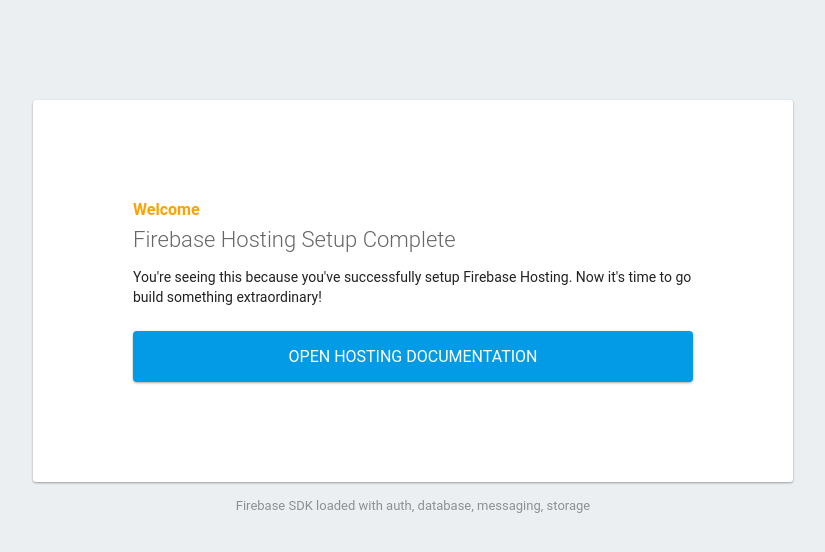
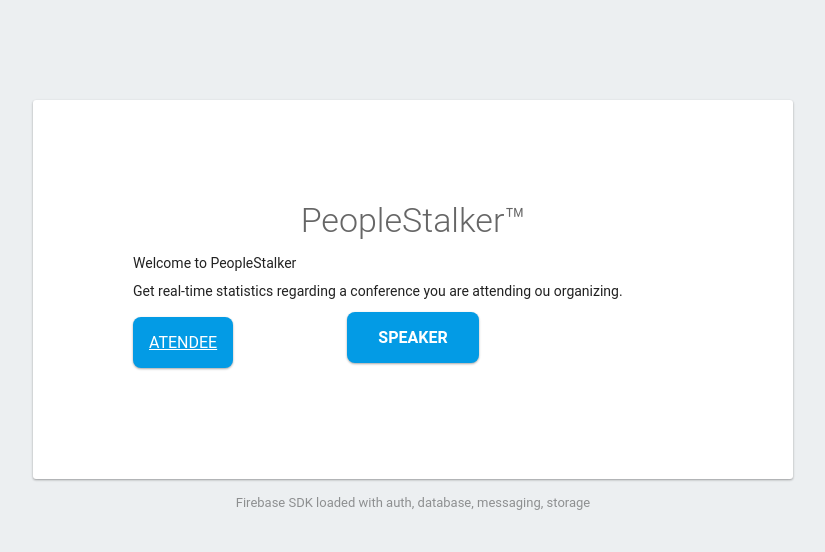
Before and after one commit to softeng-feup/open-cx-peoplestalker, a plain HTML site: page webapp/public/index.html in a window 1280 px wide. Shown: the whole page, without its empty margins (227-1052 px from the left). Drawn offline with Linux system fonts and the light colour scheme; some packages are replaced by stand-ins of ours.

Commit message:
Webapp "iniciada"

```diff
--- a/webapp/public/index.html
+++ b/webapp/public/index.html
@@ -18,24 +18,30 @@
     <style media="screen">
       body { background: #ECEFF1; color: rgba(0,0,0,0.87); font-family: Roboto, Helvetica, Arial, sans-serif; margin: 0; padding: 0; }
       #message { background: white; max-width: 560px; margin: 100px auto 16px; padding: 100px 100px; border-radius: 3px; }
-      #message h2 { color: #ffa100; font-weight: bold; font-size: 16px; margin: 0 0 8px; }
-      #message h1 { font-size: 22px; font-weight: 300; color: rgba(0,0,0,0.6); margin: 0 0 16px;}
-      #message p { line-height: 140%; margin: 16px 0 24px; font-size: 14px; }
-      #message a { display: block; text-align: center; background: #039be5; text-transform: uppercase; text-decoration: none; color: white; padding: 16px; border-radius: 4px; }
+
+      #message h1 { font-size: 34px; text-align: center; font-weight: 300; color: rgba(0,0,0,0.6); margin: 0 0 16px;}
+      #message p { line-height: 100%; font-size: 14px; }
+      #message a {float:left; clear:left; display: block; text-align: center; background: #039be5; text-transform: uppercase; margin: 5px auto 16px; max-width: 100px;, text-decoration: none; color: white; padding: 16px; border-radius: 8px; }
+      #message b {float:center; clear:center; display: block; text-align: center; background: #039be5; text-transform: uppercase; margin: 5px auto 16px; max-width: 100px;, text-decoration: none; color: white; padding: 16px ; border-radius: 8px; }
+
       #message, #message a { box-shadow: 0 1px 3px rgba(0,0,0,0.12), 0 1px 2px rgba(0,0,0,0.24); }
+      #message, #message b { box-shadow: 0 1px 3px rgba(0,0,0,0.12), 0 1px 2px rgba(0,0,0,0.24); }
+
       #load { color: rgba(0,0,0,0.4); text-align: center; font-size: 13px; }
       @media (max-width: 600px) {
         body, #message { margin-top: 0; background: white; box-shadow: none; }
-        body { border-top: 16px solid #ffa100; }
+        body { border-top: 8px solid #ffa100; }
       }
     </style>
   </head>
   <body>
     <div id="message">
-      <h2>Welcome</h2>
-      <h1>Firebase Hosting Setup Complete</h1>
-      <p>You're seeing this because you've successfully setup Firebase Hosting. Now it's time to go build something extraordinary!</p>
-      <a target="_blank" href="https://firebase.google.com/docs/hosting/">Open Hosting Documentation</a>
+
+      <h1>PeopleStalker™</h1>
+      <p>Welcome to PeopleStalker</p>
+      <p>Get real-time statistics regarding a conference you are attending ou organizing.</p>
+      <a target="_blank" href="https://firebase.google.com/docs/hosting/">Atendee</a>
+      <b target="_blank" href="https://firebase.google.com/docs/hosting/">Speaker</b>
     </div>
     <p id="load">Firebase SDK Loading&hellip;</p>
 
```
